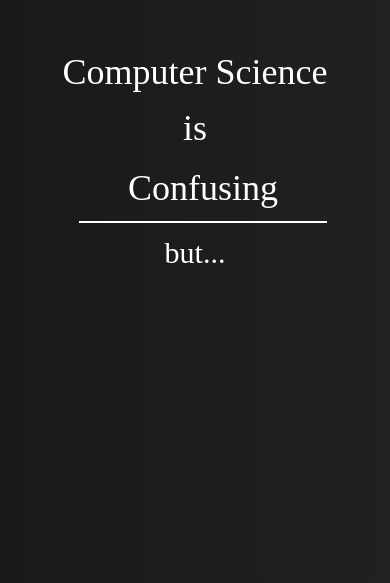
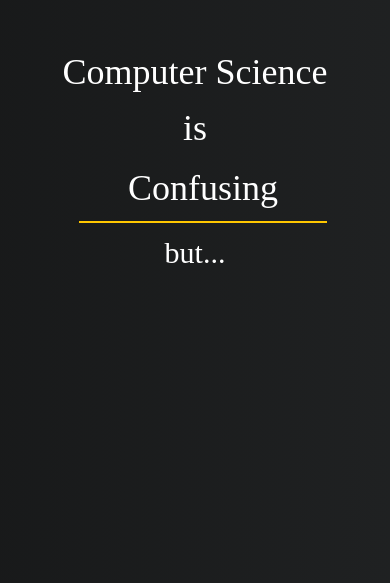
Before and after one commit to yuvrajsharma97/Computer-Science-Roadmaps, a Next.js app: page / in a window 390 px wide. Shown: the part 261-844 px from the top of the page. Built offline with nearby package versions, Linux system fonts and the light colour scheme; a web font is replaced by a local one; what tw-elements would draw is missing.

Commit message:
explore page 5

```diff
--- a/app/pages/explore/page.jsx
+++ b/app/pages/explore/page.jsx
@@ -20,7 +20,7 @@ const Explore = () => {
     setTimeout(() => {
       setLoader(false);
       setQuestionsStatus(true);
-    }, 1000);
+    }, 2000);
   };
 
   return (
@@ -52,7 +52,7 @@ const Explore = () => {
 
       <div className="border w-10/12 rounded-lg mb-[5rem]">
         <div className="flex justify-around">
-          {answersArray.length === 0 && (
+          {!questionsStatus && (
             <button
               className={`${
                 hideStart ? "hidden" : "block"
--- a/app/pages/home/page.jsx
+++ b/app/pages/home/page.jsx
@@ -22,9 +22,7 @@ const HomePage = () => {
             <div className="mt-4 md:mt-[2rem] text-2xl flex flex-col md:flex-row justify-center md:justify-start">
               <span className="text-4xl">is</span>
               <span
-                className={`animation xs:text-4xl xs:mt-5 md:mt-0 md:text-4xl border-b-2 ${
-                  themeModeDark ? "border-white" : "border-black"
-                }`}>
+                className="animation xs:text-4xl xs:mt-5 md:mt-0 md:text-4xl border-b-2 border-bright2">
                 <div className="first">
                   <div>Vast</div>
                 </div>
--- a/components/pagesComponents/pagesComponent.css
+++ b/components/pagesComponents/pagesComponent.css
@@ -19,7 +19,7 @@
   height: 56px;
   border-radius: 50%;
   border: 3px solid;
-  border-color: #FF3D00 transparent;
+  border-color: #FFC700 transparent;
 }
 
 @keyframes rotation {
--- a/components/pagesComponents/questionsComponent.jsx
+++ b/components/pagesComponents/questionsComponent.jsx
@@ -17,7 +17,8 @@ function QuestionsComponent({ Questions }) {
       console.log("End of Questions");
       setFinished(true);
       setTimeout(() => {
-        setQuestionsStatus(false);}, 2000);
+        setQuestionsStatus(false);
+      }, 4000);
     }
   };
 
@@ -33,7 +34,10 @@ function QuestionsComponent({ Questions }) {
   return finished ? (
     <div>
       <p className="text-xl text-center my-5"> Looks like you are all done </p>
-      <p className="text-xl text-center my-5"> Give us a moment to process all the information. </p>
+      <p className="text-xl text-center my-5">
+        {" "}
+        Give us a moment to process all the information.{" "}
+      </p>
       <LoaderComponent />
     </div>
   ) : (
```
